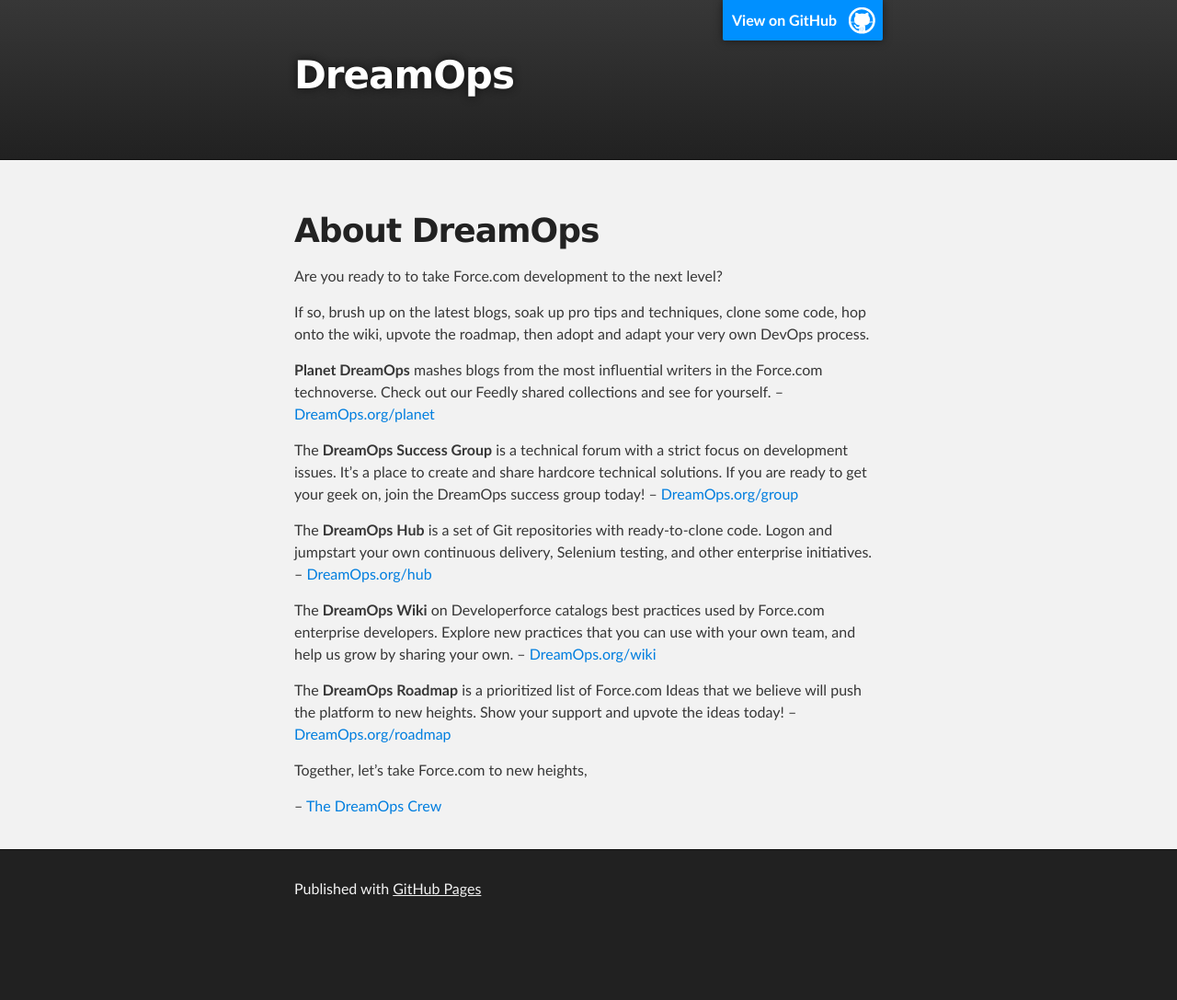
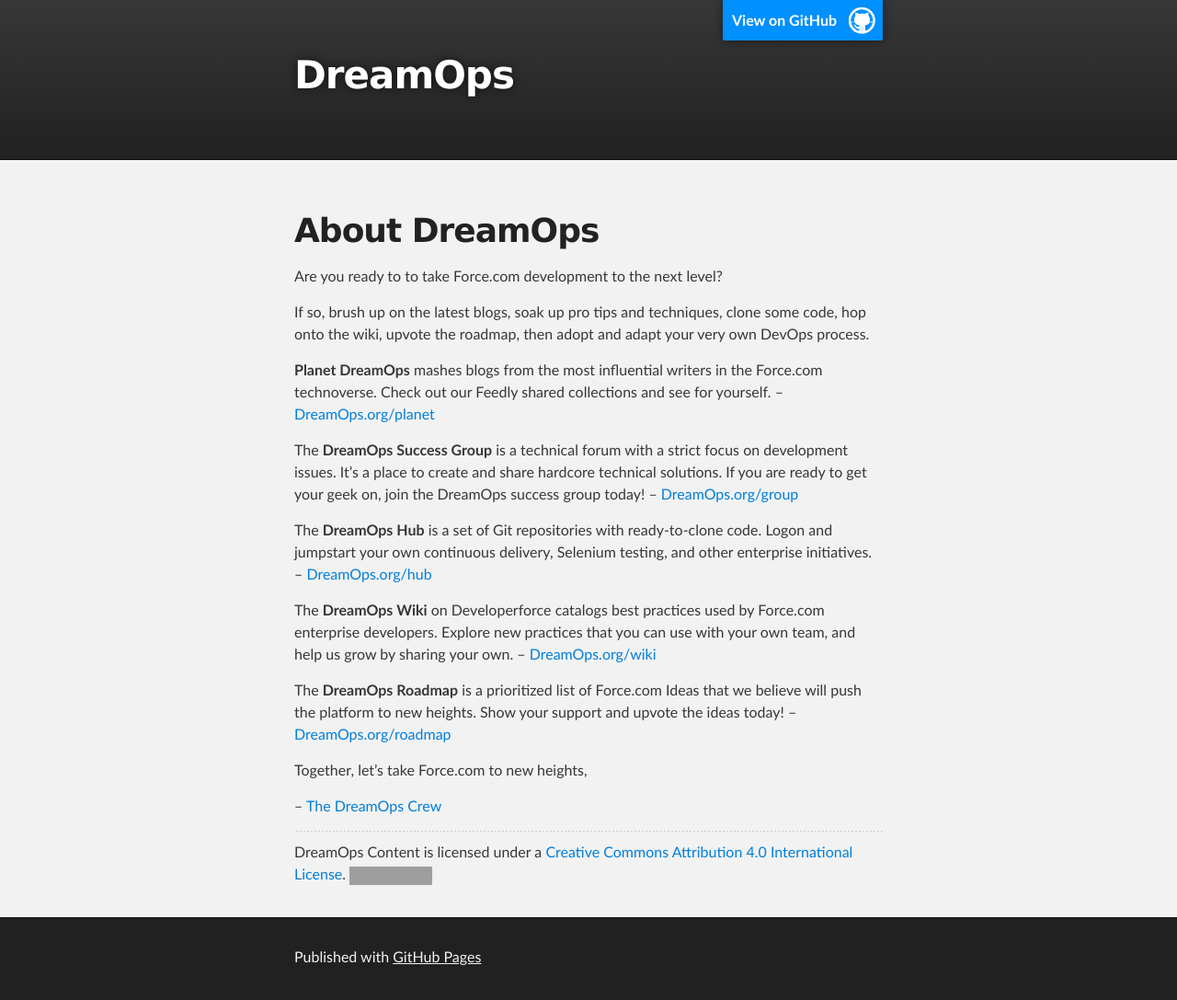
Before and after one commit to DreamOps/dreamops.github.io, a Jekyll site: the page built from index.md, in a window 1280 px wide. Shown: the whole page at 92% size. Built offline with Jekyll 4.4.1, drawn with Linux system fonts in a browser that asks for light colours; Markdown is read by kramdown in place of the engine named in the settings; before the commit the page ends 1013 px from its top, so only the background shows below that; grey boxes are pictures that could not be loaded.

Commit message:
Update index.md

```diff
--- a/index.md
+++ b/index.md
@@ -22,3 +22,7 @@ The **DreamOps Roadmap** is a prioritized list of Force.com Ideas that we believ
 Together, let's take Force.com to new heights,
 
 -- [The DreamOps Crew](http://wiki.developerforce.com/page/DreamOps_Crew)
+
+- - -
+
+DreamOps Content is licensed under a [Creative Commons Attribution 4.0 International License](http://creativecommons.org/licenses/by/4.0/). [![Creative Commons logo](https://i.creativecommons.org/l/by/4.0/88x31.png)](http://creativecommons.org/licenses/by/4.0/)
```
